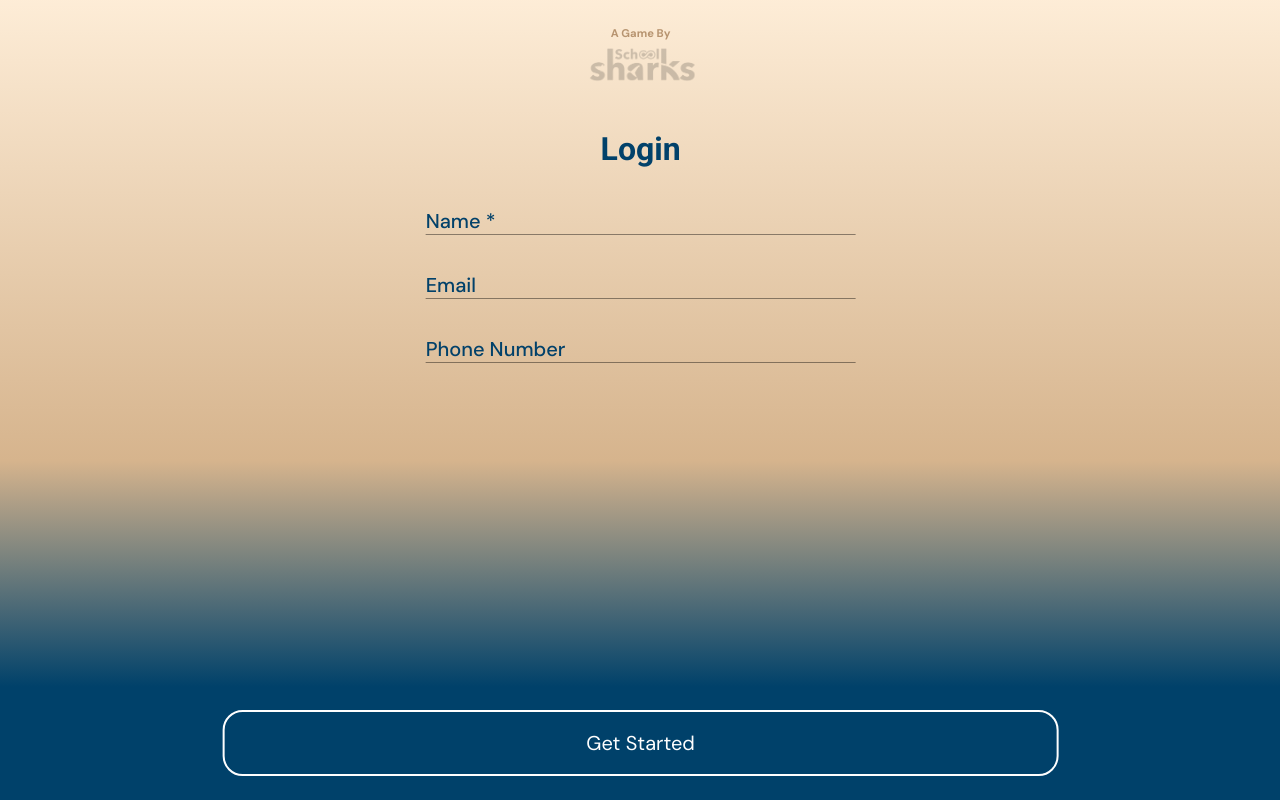
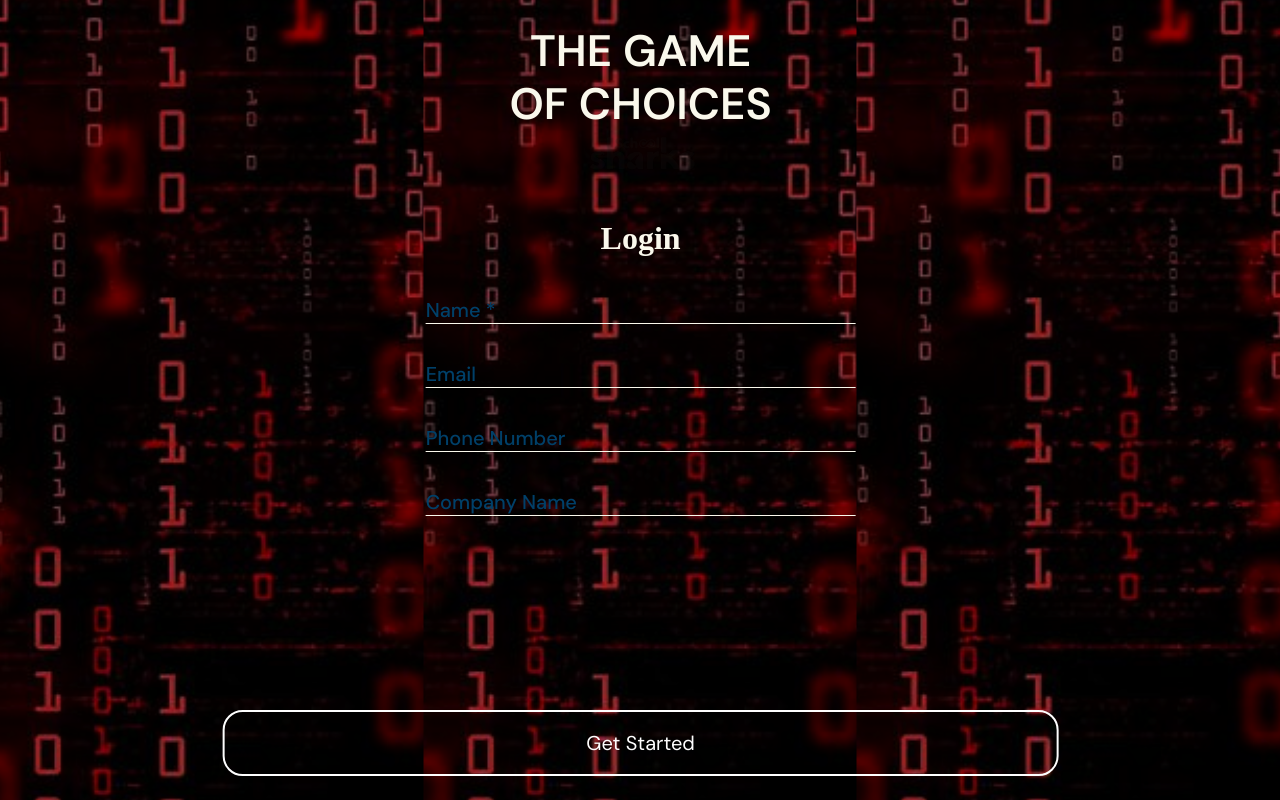
Before and after one commit to schoolsharks/game-of-choises, a React (Vite) app in the folder client/: page /login in a window 1280 px wide. Built offline with nearby package versions, Linux system fonts and the light colour scheme.

Commit message:
bg-image

```diff
--- a/client/src/components/SwipeBar.jsx
+++ b/client/src/components/SwipeBar.jsx
@@ -97,7 +97,7 @@ const SwipeBar = ({ onSwipe }) => {
             : "none",
         }}
       >
-        {isLargeScreen?"Get Started": "Swipe to Begin"}
+        {isLargeScreen?"Get Started": "Get Started"}
       </Typography>
       {!isLargeScreen &&  <ArrowForward
         sx={{
--- a/client/src/index.css
+++ b/client/src/index.css
@@ -2,10 +2,20 @@
     margin: 0;
     padding:0
 }
-#root{
+
+#root {
     width:100%;
-    background:linear-gradient(0deg, #00416A 14.16%, #D6B48D 42.42%, #FFEFDA 102.47%);
-   height:max-content;
+    background-image: url('./assets/bg-binary-code.png');
+    background-repeat:repeat;
+    background-attachment: fixed;
+    background-size:auto;
+    background-position: center;
+
+    display: flex;
+    align-items: center;
+    justify-content: center;
+    height:max-content;
     overflow-x: hidden;
-    position: relative;
-}
+    background-color: rgba(0, 0, 0, 0.5);
+    /* position: relative; */
+  }
--- a/client/src/pages/User/Login/Login.jsx
+++ b/client/src/pages/User/Login/Login.jsx
@@ -15,6 +15,7 @@ const Login = () => {
   const [email, setEmail] = useState("");
   const [name, setName] = useState("");
   const [phone, setPhone] = useState("");
+  const [companyName, setCompanyName] = useState("");
   const [error, setError] = useState("");
   const { user, error: userError, status } = useSelector((state) => state.user);
 
@@ -32,7 +33,7 @@ const Login = () => {
     if (!response.success) {
       setError(response.error);
     } else {
-      dispatch(createUser({ username: name, email, phone }));
+      dispatch(createUser({ username: name, email, phone, companyName }));
     }
   };
 
@@ -47,10 +48,22 @@ const Login = () => {
       height={`${window.innerHeight < 616 ? 616 : window.innerHeight}px`}
       position="relative"
       alignItems={"center"}
+
     >
-      <Stack alignItems={"center"} marginTop={"25px"}>
-        <Typography fontSize="0.7rem" fontWeight={"700"} color="#B79470">
-          A Game By
+      <Stack
+        alignItems="center"
+        justifyContent="center"   // Ensures vertical centering
+        marginTop="25px"
+        textAlign={"center"}
+        fontFamily={"Orbitron"}
+      >
+        <Typography
+          fontSize="2.75rem"
+          fontWeight={"600"}
+          lineHeight={"52.8px"}
+          sx={{ textTransform: "uppercase" }}
+          color="#FBF9ED">
+          The Game <br></br>of Choices
         </Typography>
         <Box
           width="120px"
@@ -79,6 +92,7 @@ const Login = () => {
         gap="1rem"
         sx={{ maxWidth: "430px" }}
         marginTop={"1rem"}
+        color={theme.palette.primary.main}
       >
         <TextField
           label="Name *"
@@ -112,6 +126,17 @@ const Login = () => {
             setPhone(e.target.value);
           }}
         />
+        <TextField
+          label="Company Name"
+          variant="standard"
+          placeholder="e.g School Shark"
+          value={companyName}
+          onChange={(e) => {
+            setError("");
+            setCompanyName(e.target.value);
+          }}
+        />
+
         <Typography color="#d61a1a" sx={{ minHeight: "1rem" }}>
           {error}
         </Typography>
--- a/client/src/pages/User/Question/Question.jsx
+++ b/client/src/pages/User/Question/Question.jsx
@@ -16,6 +16,7 @@ import OptionB from "./OptionB";
 import Button from "../../../components/Button";
 import homeIcon from "../../../assets/homeIcon.svg"
 import { Navigate, useNavigate } from "react-router-dom";
+import bgQuestion from "../../../assets/bg-question.png";
 
 const questionVariants = {
   initial: { opacity: 0, x: "100vw" },
@@ -73,6 +74,17 @@ const Question = () => {
 
   return (
     <>
+      <Box
+        width="120px"
+        height="auto"
+        sx={{
+          aspectRatio: "116/45",
+          background: `url(${bgQuestion})`,
+          backgroundSize: "contain",
+          backgroundRepeat:"repeat",
+          opacity: "0.2",
+        }}
+      >
         {status === "loading" && (
           <motion.div
             initial={{ opacity: 0 }}
@@ -96,6 +108,7 @@ const Question = () => {
             <CircularProgress />
           </motion.div>
         )}
+
         <Stack
           minHeight={`${window.innerHeight < 616 ? 616 : window.innerHeight}px`}
           height="100vh"
@@ -114,8 +127,7 @@ const Question = () => {
               >
                 <Stack
                   padding="0 12px"
-                height={`${
-                  window.innerHeight < 616 ? 616 : window.innerHeight
+                  height={`${window.innerHeight < 616 ? 616 : window.innerHeight
                     }px`}
                   sx={{ overflowX: "hidden" }}
                 >
@@ -126,7 +138,7 @@ const Question = () => {
                     color={theme.palette.primary.main}
                   >
                     <Stack alignItems="center" flex={1}>
-                    <Typography  fontWeight={"500"}>
+                      <Typography fontWeight={"500"}>
                         Bank Balance
                       </Typography>
                       <Typography variant="h6" fontWeight={"700"}>
@@ -156,7 +168,7 @@ const Question = () => {
                         backgroundColor: theme.palette.primary.main,
                       },
                       backgroundColor: "#7793AF",
-                    boxShadow:"0 0 10px #ffffff"
+                      boxShadow: "0 0 10px #ffffff"
                     }}
                   />
                   <Stack
@@ -209,7 +221,7 @@ const Question = () => {
                       }}
                     >
                       <Button>
-                      <img src={homeIcon} alt="" style={{width:"32px",objectFit:"contain"}} />
+                        <img src={homeIcon} alt="" style={{ width: "32px", objectFit: "contain" }} />
                       </Button>
                     </Box>
                   </Stack>
@@ -218,6 +230,7 @@ const Question = () => {
             )}
           </AnimatePresence>
         </Stack>
+      </Box>
     </>
   );
 };
--- a/client/src/theme.js
+++ b/client/src/theme.js
@@ -3,7 +3,7 @@ import { createTheme } from '@mui/material/styles';
 const theme = createTheme({
   palette: {
     primary: {
-      main: "#01416A",
+      main: "#FBF9ED",
     },
     secondary: {
       main: "#F48274"
@@ -19,24 +19,24 @@ const theme = createTheme({
     }
   },
   typography: {
-    fontFamily: "Poppins",
+    fontFamily: "Orbitron",
     h1: {
-      fontFamily: "Roboto"
+      fontFamily: "Orbitron"
     },
     h2: {
-      fontFamily: "Roboto"
+      fontFamily: "Orbitron"
     },
     h3: {
-      fontFamily: "Roboto"
+      fontFamily: "Orbitron"
     },
     h4: {
-      fontFamily: "Roboto"
+      fontFamily: "Orbitron"
     },
     h5: {
-      fontFamily: "Roboto"
+      fontFamily: "Orbitron"
     },
     h6: {
-      fontFamily: "Roboto"
+      fontFamily: "Orbitron"
     },
     body1: {
       fontFamily: "DM Sans"
@@ -44,7 +44,34 @@ const theme = createTheme({
     body2: {
       fontFamily: "DM Sans"
     }
-  }
+  },
+  components: {
+    MuiTextField: {
+      styleOverrides: {
+        root: {
+          // Override for the root of the TextField to ensure text color is white
+          "& .MuiInputBase-input": {
+            color: "#FBF9ED", // Input text color
+          },
+          "& .MuiInputLabel-root": {
+            color: "#FBF9ED", // Label text color
+          },
+          "& .MuiInput-underline:focus": {
+            borderBottomColor: "#FBF9ED",
+          },
+          "& .MuiInput-underline:before": {
+            borderBottomColor: "#FBF9ED", // Inactive underline color
+          },
+          "& .MuiInput-underline:after": {
+            borderBottomColor: "#FBF9ED", // Active underline color
+          },
+          "& .MuiInputLabel-root": {
+            color: "#FBF9ED", // Change the label color globally
+          },
+        },
+      },
+    },
+  },
 });
 
 export default theme;
```
Also changed, not shown: client/src/assets/bg-binary-code.png (added), client/src/assets/bg-question.png (added). Lines whose indentation alone changed are shown as unchanged.
